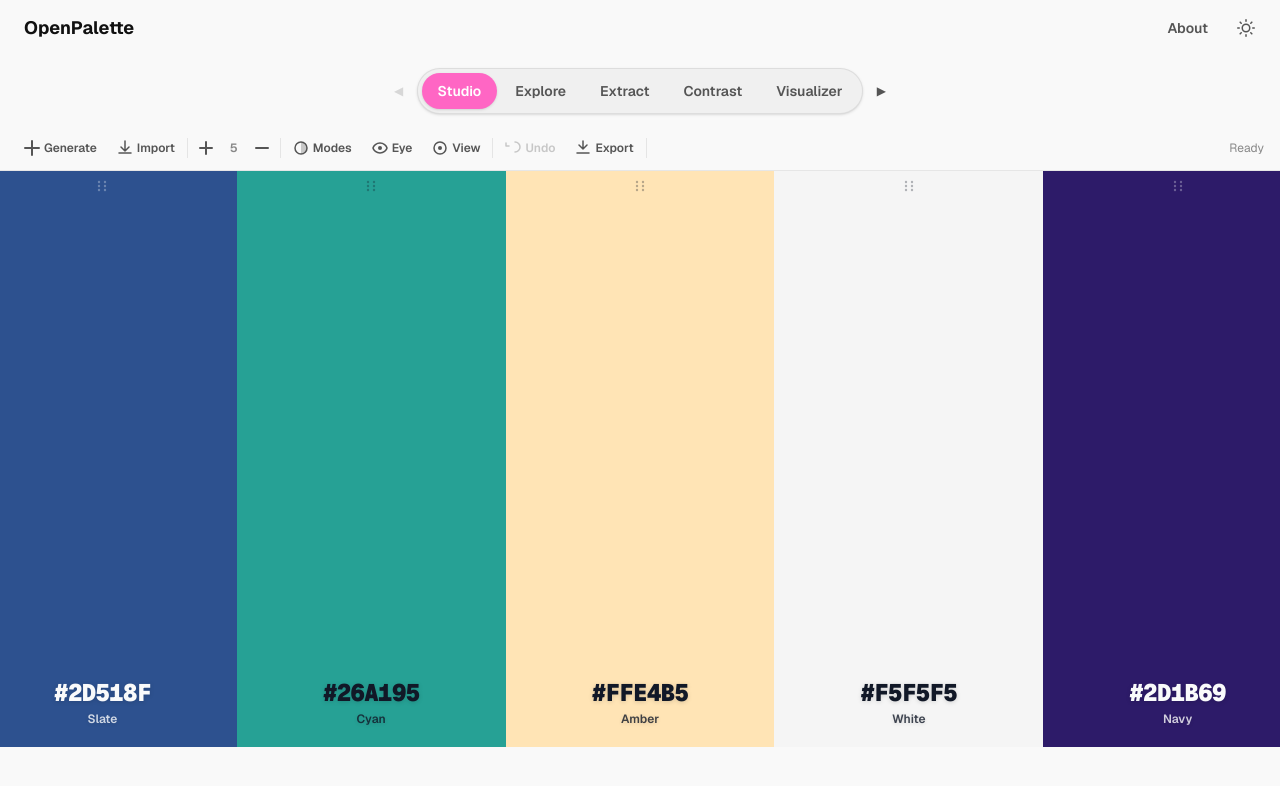
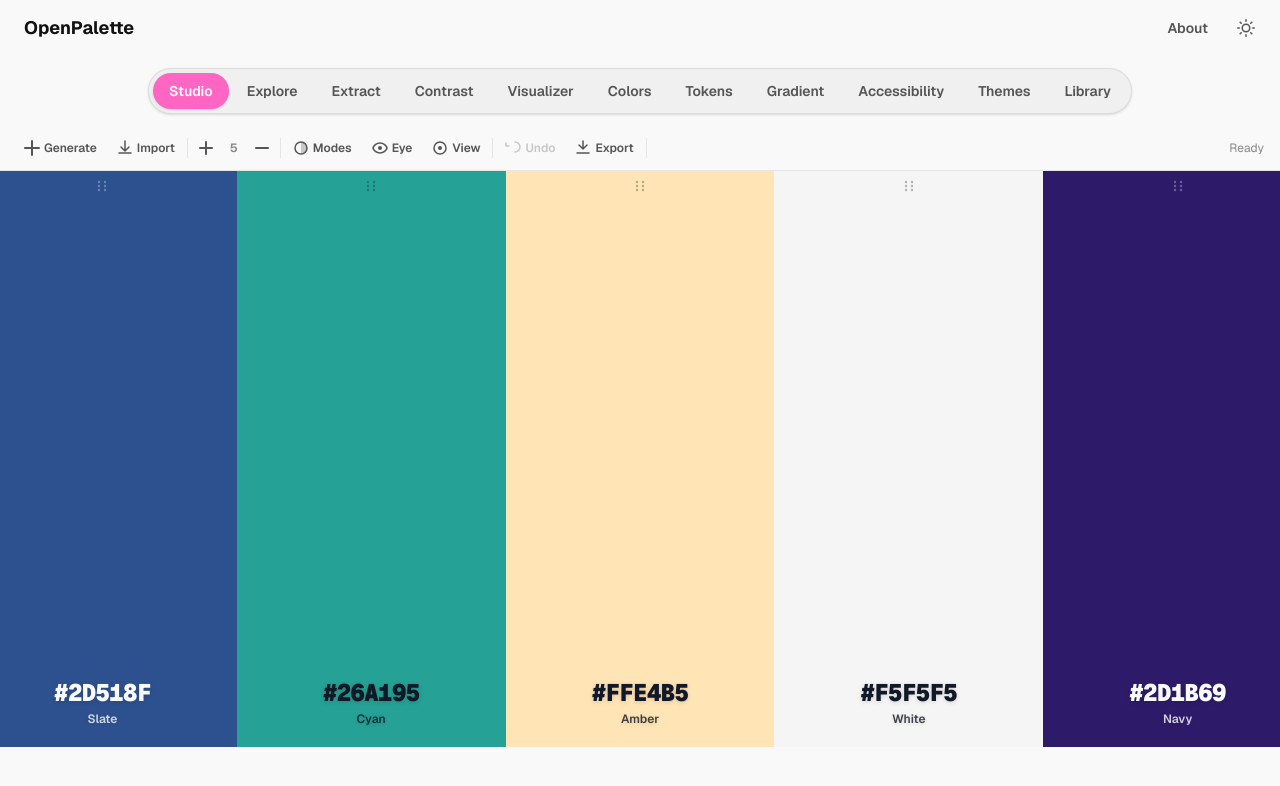
Before and after one commit to sparshsam/openpalette, a Next.js app: page / in a window 1280 px wide. Shown: the top 786 px of the page. Built offline with nearby package versions, Linux system fonts and the light colour scheme.

Commit message:
feat: Apple-style smooth scrolling tab nav with wheel support

```diff
--- a/src/app/globals.css
+++ b/src/app/globals.css
@@ -216,6 +216,9 @@ code, pre, .font-mono, [class*="font-mono"] {
 ::-webkit-scrollbar-track { background: transparent; }
 ::-webkit-scrollbar-thumb { background: var(--text-muted); border-radius: 3px; }
 
+.no-scrollbar::-webkit-scrollbar { display: none; }
+.no-scrollbar { -ms-overflow-style: none; scrollbar-width: none; }
+
 @media (prefers-reduced-motion: reduce) {
   *, *::before, *::after {
     scroll-behavior: auto !important;
--- a/src/components/openpalette-app.tsx
+++ b/src/components/openpalette-app.tsx
@@ -97,37 +97,18 @@ export function OpenPaletteApp() {
     };
   }, []);
 
-  // Scrollable nav: show ~5 tabs, arrows to slide
-  const navRef = useRef<HTMLDivElement>(null);
-  const [navPos, setNavPos] = useState(0);
-  const visibleCount = 5;
-  const maxNavPos = Math.max(0, tabs.length - visibleCount);
-
-  function scrollNav(dir: number) {
-    setNavPos((p) => Math.max(0, Math.min(maxNavPos, p + dir)));
-  }
-
   return <div>
-    <nav className="flex justify-center items-center gap-1 py-3 px-2" aria-label="Tabs">
-      {maxNavPos > 0 && (
-        <button onClick={() => scrollNav(-1)} disabled={navPos === 0}
-          className="size-7 flex items-center justify-center rounded-full text-xs text-secondary hover:text-[var(--accent)] hover-accent bounce-press disabled:opacity-20 transition-colors shrink-0"
-          aria-label="Previous tabs">◀</button>
-      )}
-      <div ref={navRef} className="inline-flex gap-0.5 p-1 rounded-full bg-[var(--bg-surface)] border border-[var(--border-default)] shadow-sm overflow-hidden">
-        {tabs.slice(navPos, navPos + visibleCount).map((t) => (
-          <button key={t.id} className={`rounded-full px-4 py-2 text-sm font-semibold whitespace-nowrap transition-all ${
+    <nav className="flex justify-center py-3 px-2" aria-label="Tabs">
+      <div className="flex gap-0.5 p-1 rounded-full bg-[var(--bg-surface)] border border-[var(--border-default)] shadow-sm overflow-x-auto scroll-smooth snap-x snap-mandatory no-scrollbar"
+        onWheel={(e) => { e.currentTarget.scrollLeft += e.deltaY; }}>
+        {tabs.map((t) => (
+          <button key={t.id} className={`snap-start rounded-full px-4 py-2 text-sm font-semibold whitespace-nowrap transition-all ${
             mounted && activeTab === t.id
               ? "bg-[var(--accent)] text-white shadow-sm"
               : "text-[var(--text-secondary)] hover:text-[var(--accent)]"
           }`} type="button" onClick={() => setActiveTab(t.id)}>{t.label}</button>
         ))}
       </div>
-      {maxNavPos > 0 && (
-        <button onClick={() => scrollNav(1)} disabled={navPos >= maxNavPos}
-          className="size-7 flex items-center justify-center rounded-full text-xs text-secondary hover:text-[var(--accent)] hover-accent bounce-press disabled:opacity-20 transition-colors shrink-0"
-          aria-label="Next tabs">▶</button>
-      )}
     </nav>
     {/* Conditional rendering — suppresses hydration mismatch at each wrapper */}
     {mounted && activeTab === "studio" && <div suppressHydrationWarning><ErrorBoundary name="Studio"><StudioSection initialPalette={loadPalette} onConsumed={() => setLoadPalette(null)} /></ErrorBoundary></div>}
```
